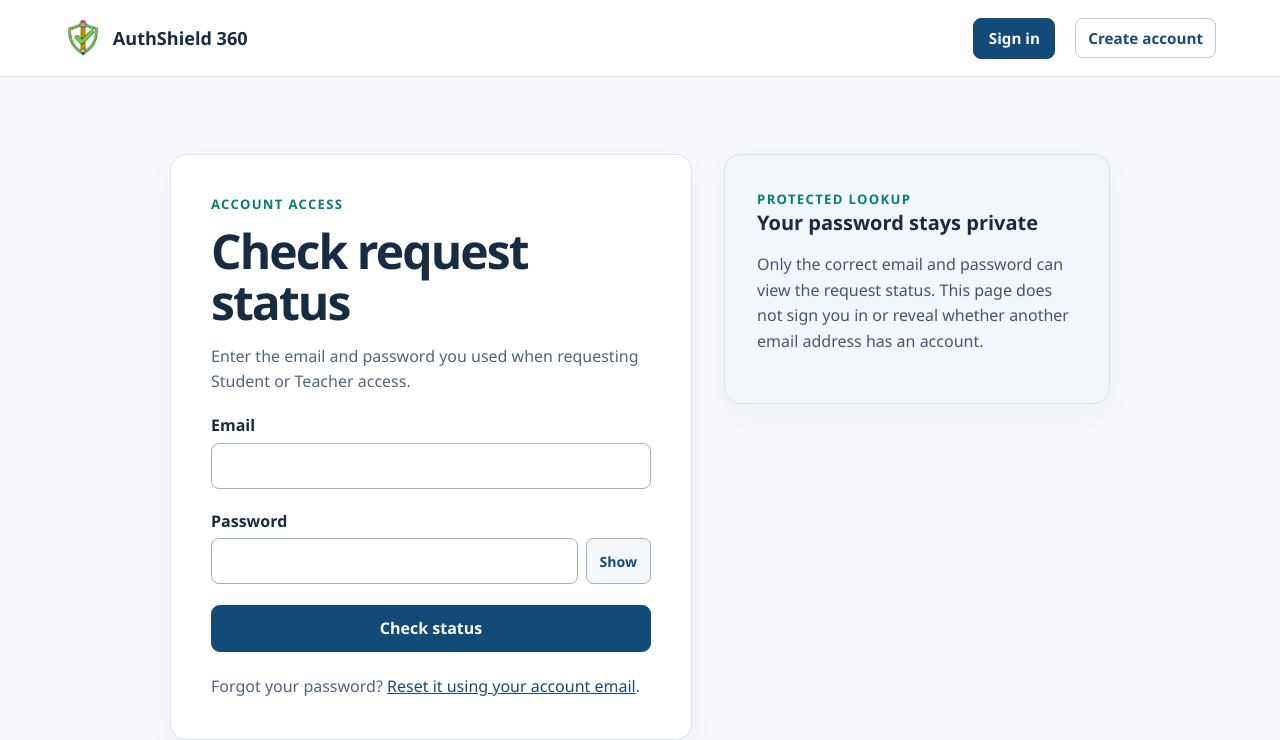
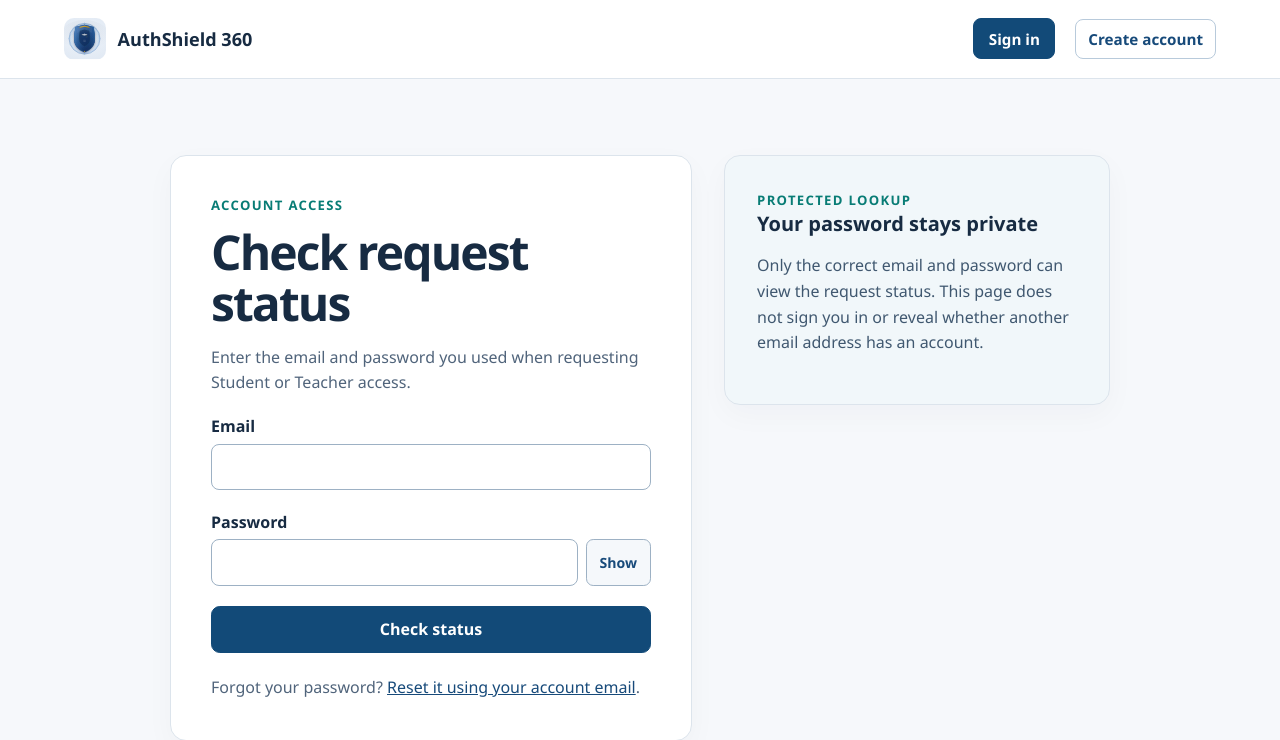
Before and after one commit to mustafaahmed-sec/AuthShield360, a Django app: page /signup/status/ in a window 1280 px wide. Shown: the top 740 px of the page. Run offline with Django 5.2, Linux system fonts and the light colour scheme; parts of the project's set-up code (start-up, migrations or seed data) failed here and were passed over.

Commit message:
Apply AuthShield 360 logo across portal

```diff
--- a/static/css/site.css
+++ b/static/css/site.css
@@ -7,7 +7,7 @@ a { color: #174a7a; }
 .visually-hidden { position: absolute; width: 1px; height: 1px; padding: 0; margin: -1px; overflow: hidden; clip: rect(0, 0, 0, 0); white-space: nowrap; border: 0; }
 .site-header { display: flex; justify-content: space-between; align-items: center; gap: 1rem; padding: 1.1rem clamp(1rem, 5vw, 5rem); border-bottom: 1px solid #dce4ec; background: #fff; }
 .brand { display: flex; align-items: center; gap: .7rem; color: #172b42; font-size: 1.13rem; font-weight: 650; text-decoration: none; }
-.brand-mark { display: block; width: 2.35rem; height: 2.35rem; border-radius: .62rem; object-fit: cover; flex: 0 0 auto; }
+.brand-mark { display: block; width: 2.65rem; height: 2.65rem; border-radius: .62rem; object-fit: cover; flex: 0 0 auto; }
 .main-content { width: min(100% - 2rem, 1100px); margin: clamp(2.5rem, 6vw, 5rem) auto; flex: 1; }
 .eyebrow { color: #087c75; font-size: .82rem; font-weight: 750; letter-spacing: .1em; text-transform: uppercase; }
 h1 { max-width: 750px; font-size: clamp(2.5rem, 6vw, 4.4rem); line-height: 1.06; letter-spacing: -.04em; margin: 1rem 0 1.2rem; }
--- a/templates/500.html
+++ b/templates/500.html
@@ -4,11 +4,12 @@
   <meta charset="utf-8">
   <meta name="viewport" content="width=device-width, initial-scale=1">
   <title>Service unavailable | AuthShield 360</title>
-  <link rel="icon" type="image/png" href="/static/img/authshield-portal-icon-v5.png">
+  <link rel="icon" type="image/svg+xml" href="/static/img/authshield_360_logomark.svg">
   <link rel="stylesheet" href="/static/css/site.css">
 </head>
 <body>
   <main class="main-content">
+    <a class="brand" href="/" aria-label="AuthShield 360 home"><img class="brand-mark" src="/static/img/authshield_360_logomark.svg" alt=""><span>AuthShield <strong>360</strong></span></a>
     <section class="form-card" aria-labelledby="error-title">
       <div class="eyebrow">Temporary problem</div>
       <h1 id="error-title">We couldn't complete that request</h1>
--- a/templates/base.html
+++ b/templates/base.html
@@ -5,14 +5,14 @@
   <meta charset="utf-8">
   <meta name="viewport" content="width=device-width, initial-scale=1">
   <title>{% block title %}AuthShield 360{% endblock %}</title>
-  <link rel="icon" type="image/png" href="{% static 'img/authshield-portal-icon-v5.png' %}?v={{ static_version }}">
+  <link rel="icon" type="image/svg+xml" href="{% static 'img/authshield_360_logomark.svg' %}?v={{ static_version }}">
   <link rel="stylesheet" href="{% static 'css/site.css' %}?v={{ static_version }}">
   <script src="{% static 'js/password-tools.js' %}?v={{ static_version }}" defer></script>
 </head>
 <body>
   <a class="skip-link" href="#main">Skip to main content</a>
   <header class="site-header">
-    <a class="brand" href="{% url 'home' %}" aria-label="AuthShield 360 home"><img class="brand-mark" src="{% static 'img/authshield-portal-icon-v5.png' %}" alt=""><span>AuthShield <strong>360</strong></span></a>
+    <a class="brand" href="{% url 'home' %}" aria-label="AuthShield 360 home"><img class="brand-mark" src="{% static 'img/authshield_360_logomark.svg' %}?v={{ static_version }}" alt=""><span>AuthShield <strong>360</strong></span></a>
     <nav class="site-nav{% if not request.user.is_authenticated %} guest-nav{% endif %}" aria-label="Primary navigation">
       {% if request.user.is_authenticated %}
         <a href="{% url 'dashboard' %}">Dashboard</a>
```
Also changed, not shown: static/img/authshield_360_logomark.svg (added).
